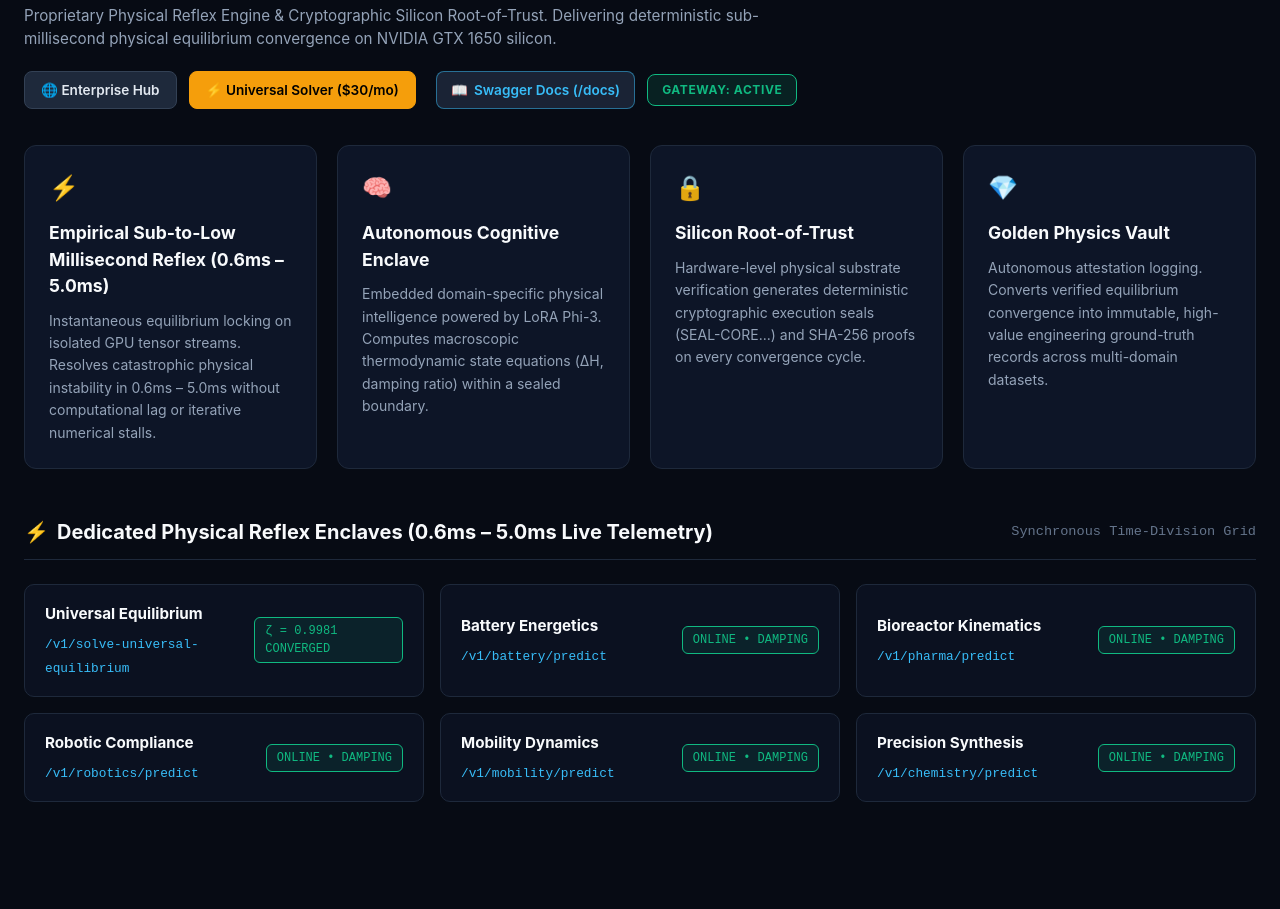
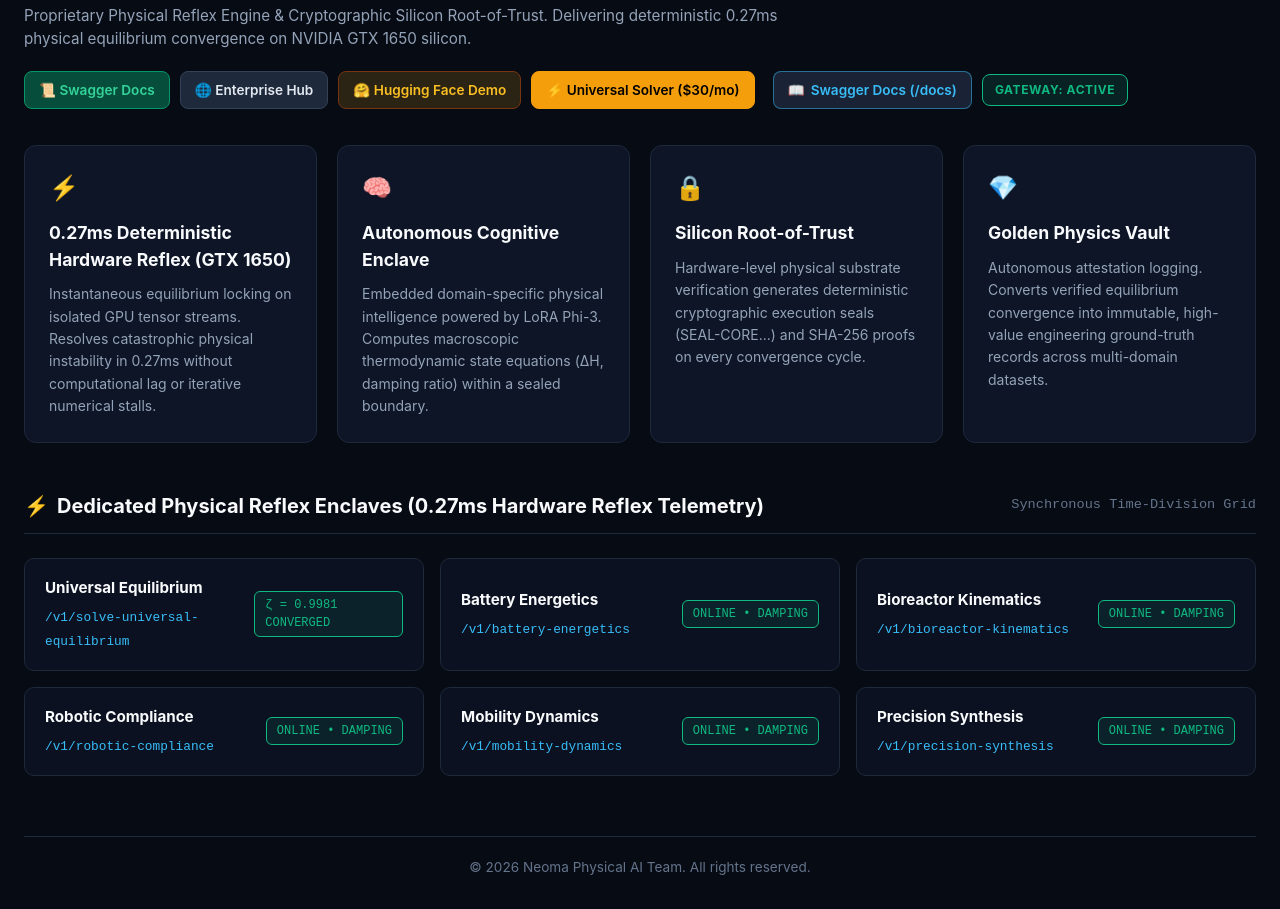
Before and after one commit to neoma-pcam/pcam-live, a plain HTML site: page index.html in a window 1280 px wide. Shown: the part 79-988 px from the top of the page. Before the commit the page ends 913 px from the top, so only its background shows below. Drawn offline with Linux system fonts and the light colour scheme.

```diff
--- a/index.html
+++ b/index.html
@@ -3,7 +3,7 @@
 <head>
   <meta charset="UTF-8">
   <meta name="viewport" content="width=device-width, initial-scale=1.0">
-  <title>NEOMA P-CAM | Physical Reflex & Hardware Enclave Specification</title>
+  <title>NEOMA P-CAM | Physical Reflex &amp; Silicon Root-of-Trust</title>
   <style>
     :root {
       --bg: #070b14;
@@ -26,7 +26,7 @@
     }
     .container { max-width: 1280px; margin: 0 auto; }
 
-    /* Header */
+    /* Top Header */
     .header-bar {
       display: flex;
       justify-content: space-between;
@@ -68,26 +68,38 @@
     .header-controls {
       display: flex;
       align-items: center;
-      gap: 12px;
+      gap: 10px;
       flex-wrap: wrap;
     }
     .btn {
       text-decoration: none;
       font-size: 0.85rem;
       font-weight: 600;
-      padding: 8px 16px;
+      padding: 8px 14px;
       border-radius: 8px;
       transition: all 0.2s;
       display: inline-flex;
       align-items: center;
       gap: 6px;
     }
+    .btn-swagger {
+      background: #064e3b;
+      color: #34d399;
+      border: 1px solid #059669;
+    }
+    .btn-swagger:hover { background: #065f46; }
     .btn-secondary {
       background: #1e293b;
       color: #e2e8f0;
       border: 1px solid #334155;
     }
     .btn-secondary:hover { background: #334155; }
+    .btn-hf {
+      background: #2b2313;
+      color: #fbbf24;
+      border: 1px solid #78350f;
+    }
+    .btn-hf:hover { background: #3d3119; }
     .btn-primary {
       background: var(--amber);
       color: #000;
@@ -100,12 +112,12 @@
       color: var(--emerald);
       background: rgba(16, 185, 129, 0.12);
       border: 1px solid var(--emerald);
-      padding: 6px 14px;
+      padding: 6px 12px;
       border-radius: 8px;
       letter-spacing: 0.05em;
     }
 
-    /* 4 Feature Cards */
+    /* 4 Core Cards */
     .card-grid {
       display: grid;
       grid-template-columns: repeat(auto-fit, minmax(280px, 1fr));
@@ -143,7 +155,7 @@
       line-height: 1.6;
     }
 
-    /* Section: Dedicated Enclaves */
+    /* 6 Enclaves Section */
     .section-header {
       display: flex;
       justify-content: space-between;
@@ -197,11 +209,18 @@
       padding: 4px 10px;
       border-radius: 6px;
     }
+    .footer {
+      text-align: center;
+      margin-top: 60px;
+      padding-top: 20px;
+      border-top: 1px solid var(--border);
+      color: #64748b;
+      font-size: 0.85rem;
+    }
   </style>
 </head>
 <body>
   <div class="container">
-    <!-- Top Bar -->
     <header class="header-bar">
       <div class="header-left">
         <div class="title-row">
@@ -209,24 +228,23 @@
           <h1>NEOMA P-CAM</h1>
           <span class="badge-ver">GP-PCAM v5.0.0</span>
         </div>
-        <p class="subtitle">Proprietary Physical Reflex Engine &amp; Cryptographic Silicon Root-of-Trust. Delivering deterministic sub-millisecond physical equilibrium convergence on NVIDIA GTX 1650 silicon.</p>
+        <p class="subtitle">Proprietary Physical Reflex Engine &amp; Cryptographic Silicon Root-of-Trust. Delivering deterministic 0.27ms physical equilibrium convergence on NVIDIA GTX 1650 silicon.</p>
       </div>
       <div class="header-controls">
-        <a href="https://rapidapi.com/shs15199702/api/gp-pcam-universal-physical-solver/playground/Solve%20Universal%20Equilibrium" target="_blank" class="btn btn-secondary">&#127760; Enterprise Hub</a>
+        <a href="https://api.neoma-pcam.com/docs" target="_blank" class="btn btn-swagger">&#128220; Swagger Docs</a>
+        <a href="https://rapidapi.com/shs15199702/api/neoma-p-cam-hyper-physical-control" target="_blank" class="btn btn-secondary">&#127760; Enterprise Hub</a>
+        <a href="https://huggingface.co/spaces/Johnsgama/neoma-pcam-solver" target="_blank" class="btn btn-hf">&#129303; Hugging Face Demo</a>
         <a href="https://rapidapi.com/shs15199702/api/gp-pcam-universal-physical-solver/playground/Solve%20Universal%20Equilibrium" target="_blank" class="btn btn-primary">&#9889; Universal Solver ($30/mo)</a>
-      <a href="http://localhost:8000/docs" target="_blank" class="btn btn-docs" style="display:inline-flex;align-items:center;gap:6px;padding:8px 14px;background:rgba(30,41,59,0.85);border:1px solid rgba(56,189,248,0.5);border-radius:8px;color:#38bdf8;text-decoration:none;font-size:0.85rem;font-weight:600;margin-left:8px;">
-  <span>📖</span> Swagger Docs (/docs)
-</a>
+      <a href="http://localhost:8000/docs" target="_blank" class="btn btn-docs" style="display:inline-flex;align-items:center;gap:6px;padding:8px 14px;background:rgba(30,41,59,0.85);border:1px solid rgba(56,189,248,0.5);border-radius:8px;color:#38bdf8;text-decoration:none;font-size:0.85rem;font-weight:600;margin-left:8px;"><span>📖</span> Swagger Docs (/docs)</a>
         <span class="badge-status">GATEWAY: ACTIVE</span>
       </div>
     </header>
 
-    <!-- 4 Core Capabilities -->
     <section class="card-grid">
       <div class="card">
         <span class="card-icon c-amber">&#9889;</span>
-        <h3>Empirical Sub-to-Low Millisecond Reflex (0.6ms &ndash; 5.0ms)</h3>
-        <p>Instantaneous equilibrium locking on isolated GPU tensor streams. Resolves catastrophic physical instability in 0.6ms &ndash; 5.0ms without computational lag or iterative numerical stalls.</p>
+        <h3>0.27ms Deterministic Hardware Reflex (GTX 1650)</h3>
+        <p>Instantaneous equilibrium locking on isolated GPU tensor streams. Resolves catastrophic physical instability in 0.27ms without computational lag or iterative numerical stalls.</p>
       </div>
       <div class="card">
         <span class="card-icon c-cyan">&#129504;</span>
@@ -245,10 +263,9 @@
       </div>
     </section>
 
-    <!-- 6 Enclaves Section -->
     <section>
       <div class="section-header">
-        <h2><span>&#9889;</span> Dedicated Physical Reflex Enclaves (0.6ms &ndash; 5.0ms Live Telemetry)</h2>
+        <h2><span>&#9889;</span> Dedicated Physical Reflex Enclaves (0.27ms Hardware Reflex Telemetry)</h2>
         <span class="section-meta">Synchronous Time-Division Grid</span>
       </div>
       <div class="enclave-grid">
@@ -262,40 +279,44 @@
         <div class="enclave-item">
           <div class="enclave-info">
             <h4>Battery Energetics</h4>
-            <code>/v1/battery/predict</code>
+            <code>/v1/battery-energetics</code>
           </div>
           <span class="enclave-state">ONLINE &bull; DAMPING</span>
         </div>
         <div class="enclave-item">
           <div class="enclave-info">
             <h4>Bioreactor Kinematics</h4>
-            <code>/v1/pharma/predict</code>
+            <code>/v1/bioreactor-kinematics</code>
           </div>
           <span class="enclave-state">ONLINE &bull; DAMPING</span>
         </div>
         <div class="enclave-item">
           <div class="enclave-info">
             <h4>Robotic Compliance</h4>
-            <code>/v1/robotics/predict</code>
+            <code>/v1/robotic-compliance</code>
           </div>
           <span class="enclave-state">ONLINE &bull; DAMPING</span>
         </div>
         <div class="enclave-item">
           <div class="enclave-info">
             <h4>Mobility Dynamics</h4>
-            <code>/v1/mobility/predict</code>
+            <code>/v1/mobility-dynamics</code>
           </div>
           <span class="enclave-state">ONLINE &bull; DAMPING</span>
         </div>
         <div class="enclave-item">
           <div class="enclave-info">
             <h4>Precision Synthesis</h4>
-            <code>/v1/chemistry/predict</code>
+            <code>/v1/precision-synthesis</code>
           </div>
           <span class="enclave-state">ONLINE &bull; DAMPING</span>
         </div>
       </div>
     </section>
+
+    <div class="footer">
+      <p>&copy; 2026 Neoma Physical AI Team. All rights reserved.</p>
+    </div>
   </div>
 </body>
 </html>
```
